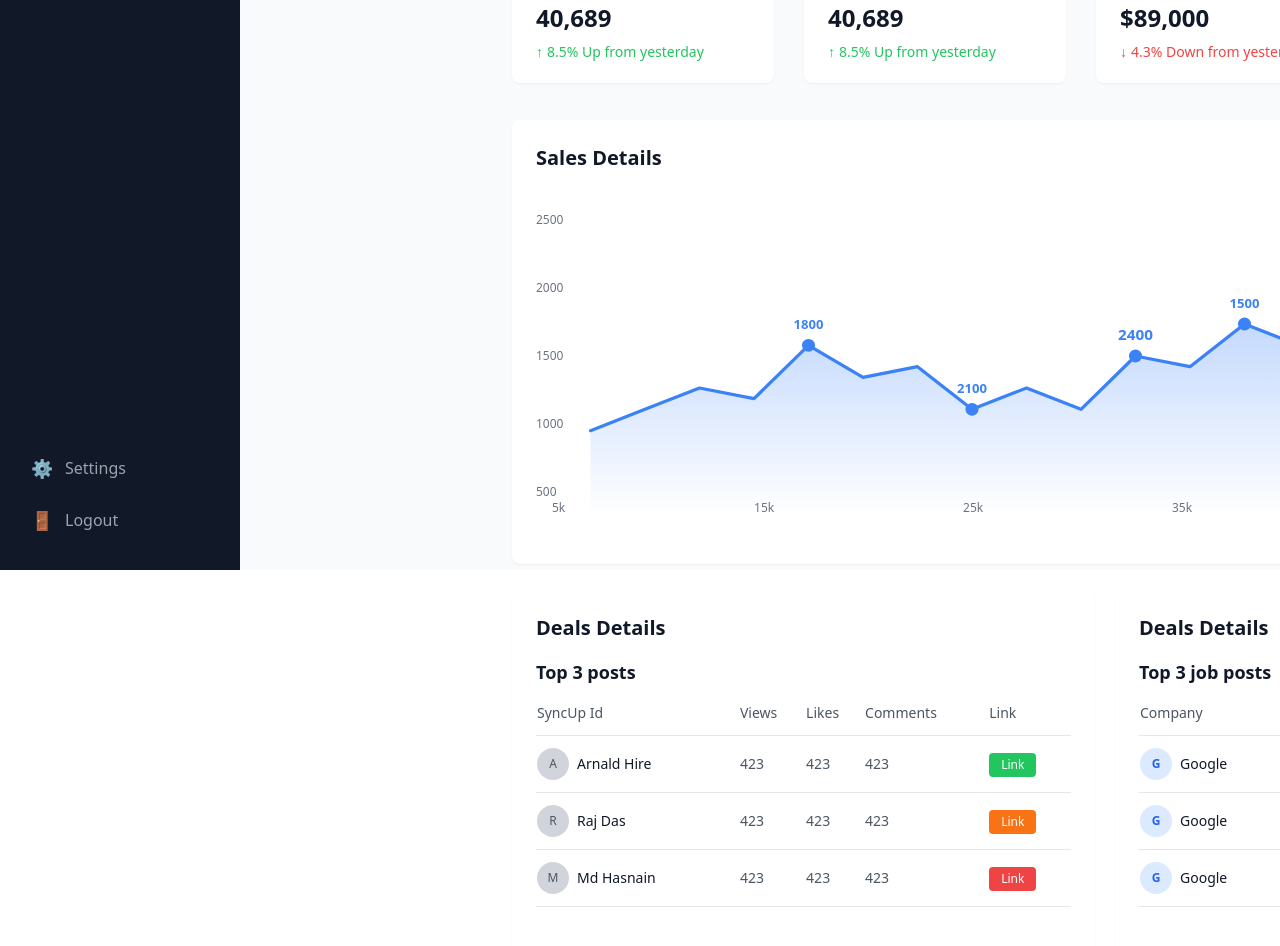
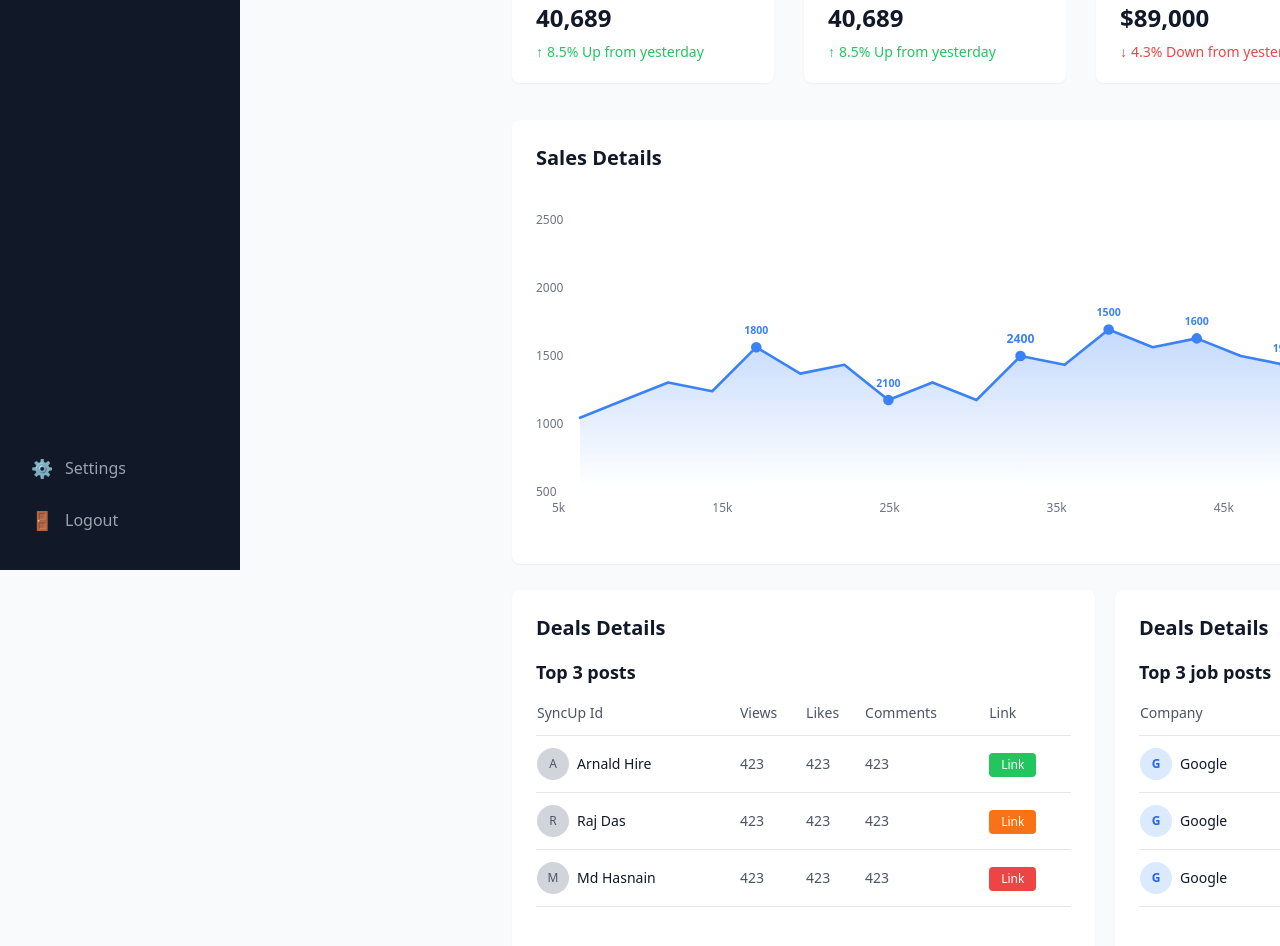
Before and after one commit to Yash5247/Sync_up, a Next.js app: page / in a window 1280 px wide. Shown: the part 500-1446 px from the top of the page. Built offline with nearby package versions, Linux system fonts and the light colour scheme.

Commit message:
Fix graph visibility - adjust container width and ensure proper rendering

```diff
--- a/app/page.tsx
+++ b/app/page.tsx
@@ -74,7 +74,7 @@ export default function Dashboard() {
   return (
     <div className="flex min-h-screen bg-gray-50 dark:bg-gray-900 relative">
       <Sidebar />
-      <div className="relative" style={{ marginLeft: "240px", width: "1201px", minHeight: "1070px" }}>
+      <div className="relative" style={{ marginLeft: "240px", width: "1201px", minHeight: "1500px" }}>
         <div className="bg-white dark:bg-gray-800 shadow-sm fixed top-0" style={{ width: "1201px", height: "70px", left: "240px", zIndex: 10 }}>
           <div className="flex items-center justify-between h-full px-6">
             <h1 className="text-2xl font-bold text-gray-900 dark:text-white">Dashboard</h1>
@@ -114,17 +114,17 @@ export default function Dashboard() {
           ))}
 
           <div
-            className="absolute bg-white dark:bg-gray-800 rounded-lg shadow-sm p-6"
+            className="absolute bg-white dark:bg-gray-800 rounded-lg shadow-sm p-6 z-10"
             style={{
               top: "550px",
               left: "272px",
-              width: "1138px",
+              width: "929px",
               height: "444px",
             }}
           >
             <h2 className="text-xl font-semibold text-gray-900 dark:text-white mb-6">Sales Details</h2>
-            <div className="h-80 relative">
-              <svg className="w-full h-full" viewBox="0 0 1000 300" preserveAspectRatio="none">
+            <div className="h-80 w-full relative" style={{ minHeight: "320px" }}>
+              <svg className="w-full h-full" viewBox="0 0 1000 300" preserveAspectRatio="xMidYMid meet" style={{ width: "100%", height: "100%" }}>
                 <defs>
                   <linearGradient id="gradient" x1="0%" y1="0%" x2="0%" y2="100%">
                     <stop offset="0%" stopColor="#3B82F6" stopOpacity="0.3" />
```
